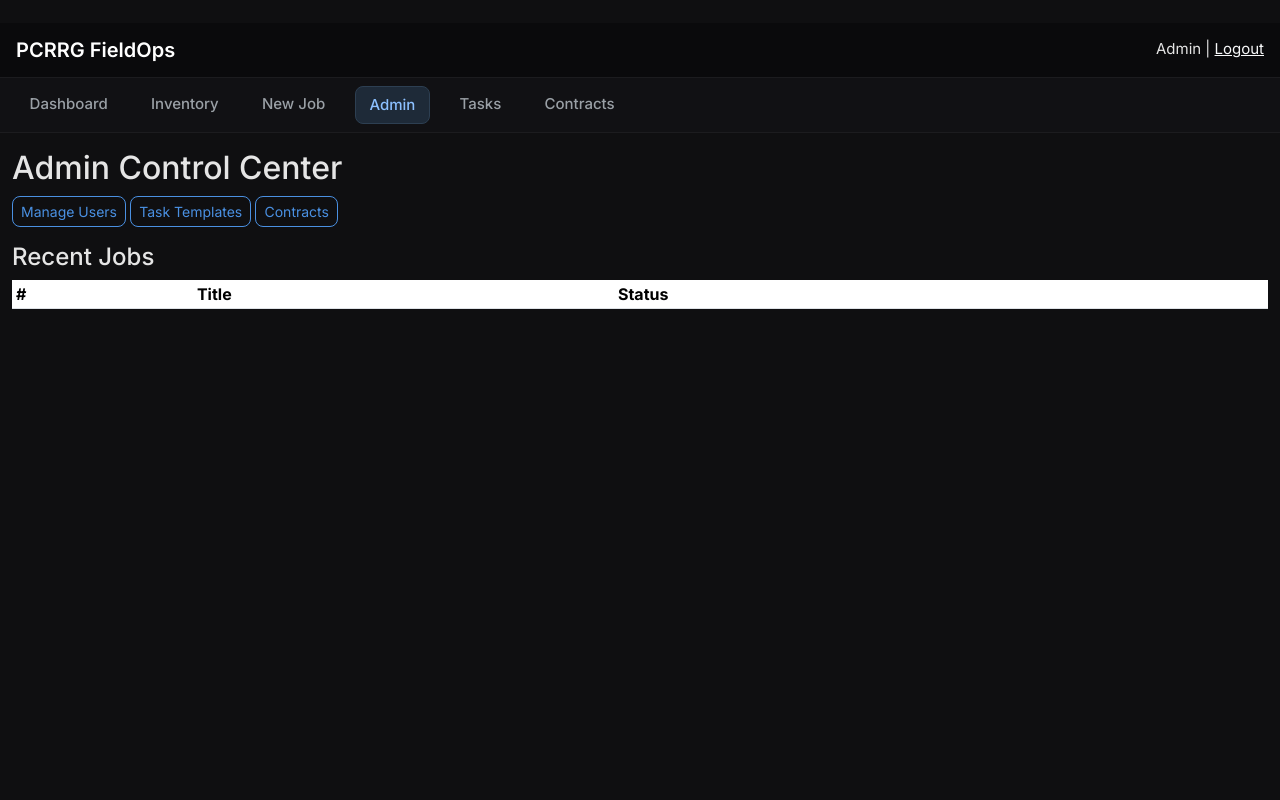
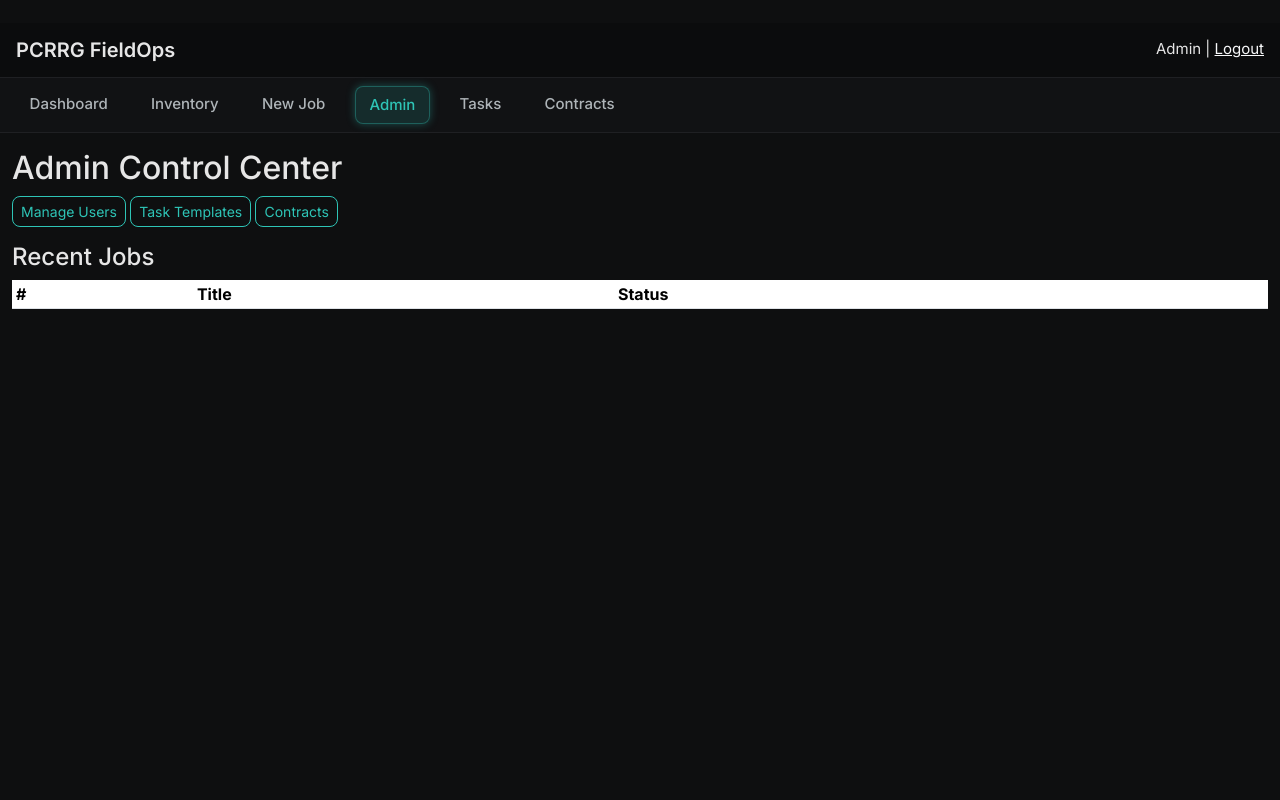
Before and after one commit to annunakiant/PCRRG_APP, a Flask app: page /admin in a window 1280 px wide. Run offline with Flask 3, Linux system fonts and the light colour scheme; a user stored in the database is signed in; data comes from the database, SQL or seed files in the repository; data that the repository does not hold is empty.

Commit message:
Restore Dark+Teal Soft Glow UI (CompanyCam layout)

```diff
--- a/templates/base.html
+++ b/templates/base.html
@@ -12,21 +12,33 @@
   <link href='https://cdn.jsdelivr.net/npm/bootstrap@5.3.3/dist/css/bootstrap.min.css' rel='stylesheet'>
 
   <style>
+    /* COLOR SYSTEM — Dark + Teal (Soft Glow) */
+    :root {
+      --primary: #2ec4b6;        /* Soft teal */
+      --primary-soft: #3fd4c6;   /* Hover */
+      --primary-glow: rgba(46,196,182,0.35); /* Soft glow */
+      --bg: #0e0f10;             /* Matte dark */
+      --bg2: #141517;            /* Card dark */
+      --border: #1f2023;         /* Subtle border */
+      --text: #e6e6e6;           /* Light text */
+      --text-soft: #aeb4b8;      /* Soft text */
+    }
+
     body {
-      background: #0f0f11;
-      color: #e5e5e5;
+      background: var(--bg);
+      color: var(--text);
       font-family: Inter, system-ui;
       font-size: 15px;
     }
 
-    /* Top bar */
+    /* TOP BAR */
     .topbar {
-      background: #0a0a0c;
+      background: #0b0c0d;
       padding: 0.75rem 1rem;
       display: flex;
       align-items: center;
       justify-content: space-between;
-      border-bottom: 1px solid #1c1c1f;
+      border-bottom: 1px solid var(--border);
     }
 
     .topbar-logo {
@@ -34,7 +46,7 @@
       align-items: center;
       font-weight: 600;
       font-size: 1.25rem;
-      color: #fff;
+      color: var(--text);
     }
 
     .topbar-logo img {
@@ -43,10 +55,10 @@
       border-radius: 6px;
     }
 
-    /* Navigation */
+    /* NAVIGATION */
     .app-nav {
-      background: #111114;
-      border-bottom: 1px solid #1c1c1f;
+      background: #111214;
+      border-bottom: 1px solid var(--border);
       padding: 0.5rem 1rem;
       display: flex;
       gap: 1rem;
@@ -54,7 +66,7 @@
     }
 
     .app-nav a {
-      color: #9aa0a6;
+      color: var(--text-soft);
       text-decoration: none;
       padding: 0.45rem 0.85rem;
       border-radius: 8px;
@@ -62,77 +74,81 @@
     }
 
     .app-nav a:hover {
-      background: #1a1a1d;
-      color: #dfe3e6;
+      background: #1a1b1d;
+      color: var(--text);
     }
 
     .app-nav a.active {
-      background: #1e2a38;
-      color: #8cc0ff !important;
-      border: 1px solid #2d3f52;
+      background: rgba(46,196,182,0.15);
+      color: var(--primary) !important;
+      border: 1px solid rgba(46,196,182,0.35);
+      box-shadow: 0 0 8px var(--primary-glow);
     }
 
-    /* Cards */
+    /* CARDS */
     .cc-card {
-      background: #141416;
-      border: 1px solid #1f1f22;
+      background: var(--bg2);
+      border: 1px solid var(--border);
       border-radius: 12px;
       padding: 1.25rem;
       margin-bottom: 1rem;
       box-shadow: 0 2px 8px rgba(0,0,0,0.35);
     }
 
-    /* Buttons */
+    /* BUTTONS — Soft Glow Teal */
     .btn-primary {
-      background-color: #4a90e2 !important;
-      border-color: #4a90e2 !important;
+      background-color: var(--primary) !important;
+      border-color: var(--primary) !important;
       font-weight: 500;
       border-radius: 8px;
+      box-shadow: 0 0 8px var(--primary-glow);
+      transition: 0.2s;
     }
 
     .btn-primary:hover {
-      background-color: #6ab0ff !important;
-      border-color: #6ab0ff !important;
+      background-color: var(--primary-soft) !important;
+      border-color: var(--primary-soft) !important;
+      box-shadow: 0 0 12px var(--primary-glow);
     }
 
     .btn-outline-primary {
-      border-color: #4a90e2 !important;
-      color: #4a90e2 !important;
+      border-color: var(--primary) !important;
+      color: var(--primary) !important;
       border-radius: 8px;
     }
 
     .btn-outline-primary:hover {
-      background: #4a90e2 !important;
+      background: var(--primary) !important;
       color: #fff !important;
     }
 
-    /* Inputs */
+    /* INPUTS */
     .form-control, .form-select {
-      background: #1a1a1d;
-      border: 1px solid #2a2a2e;
-      color: #e5e5e5;
+      background: #1a1b1d;
+      border: 1px solid #2a2b2e;
+      color: var(--text);
       border-radius: 8px;
     }
 
     .form-control:focus, .form-select:focus {
-      background: #1a1a1d;
-      border-color: #4a90e2;
+      background: #1a1b1d;
+      border-color: var(--primary);
       color: #fff;
-      box-shadow: none;
+      box-shadow: 0 0 8px var(--primary-glow);
     }
 
-    /* Tables */
+    /* TABLES */
     table {
-      color: #d0d0d0;
+      color: var(--text);
     }
 
     table thead {
-      background: #0d0d10;
+      background: #0d0e10;
     }
 
     table tbody tr {
-      background: #141416;
-      border-bottom: 1px solid #1f1f22;
+      background: var(--bg2);
+      border-bottom: 1px solid var(--border);
     }
   </style>
 </head>
```
